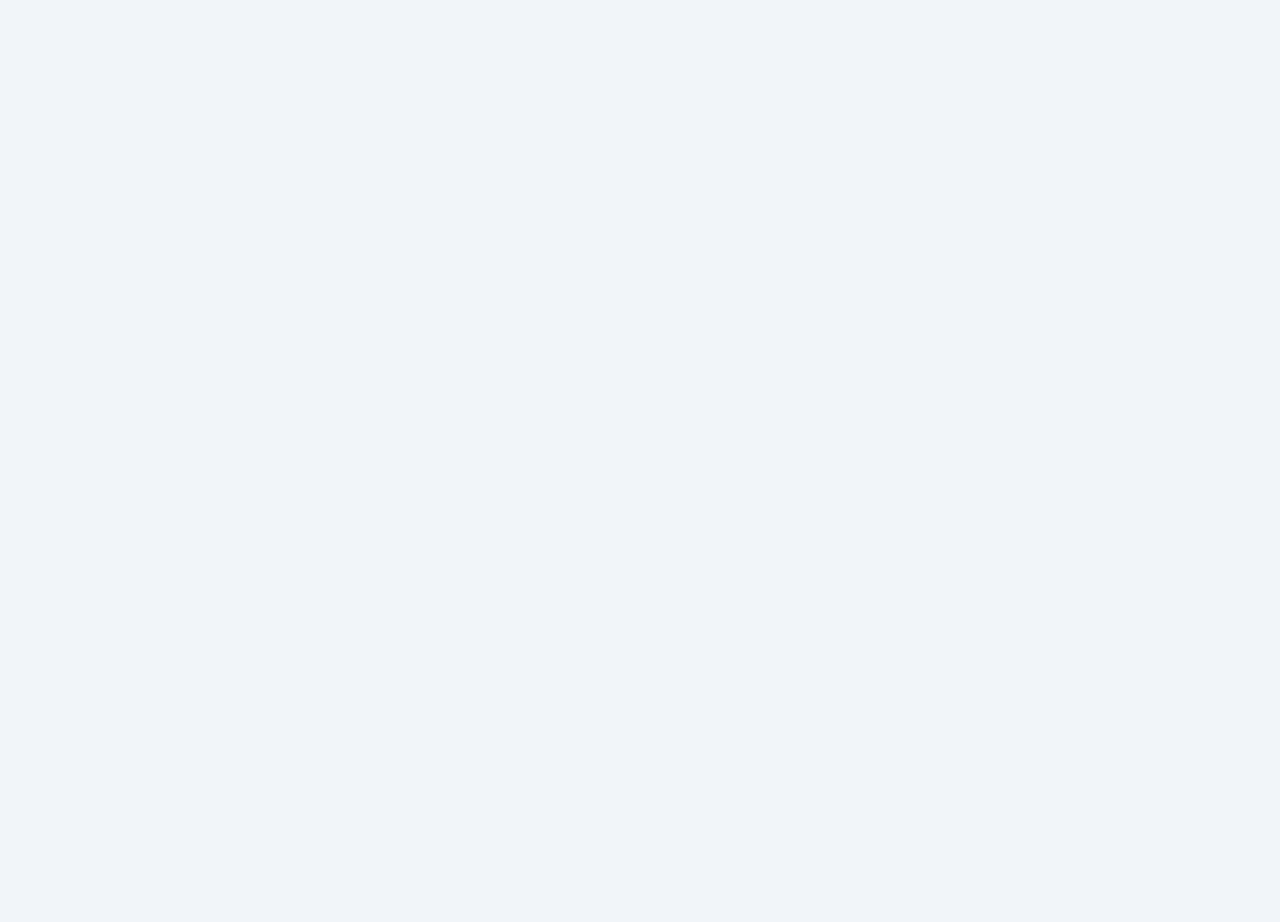
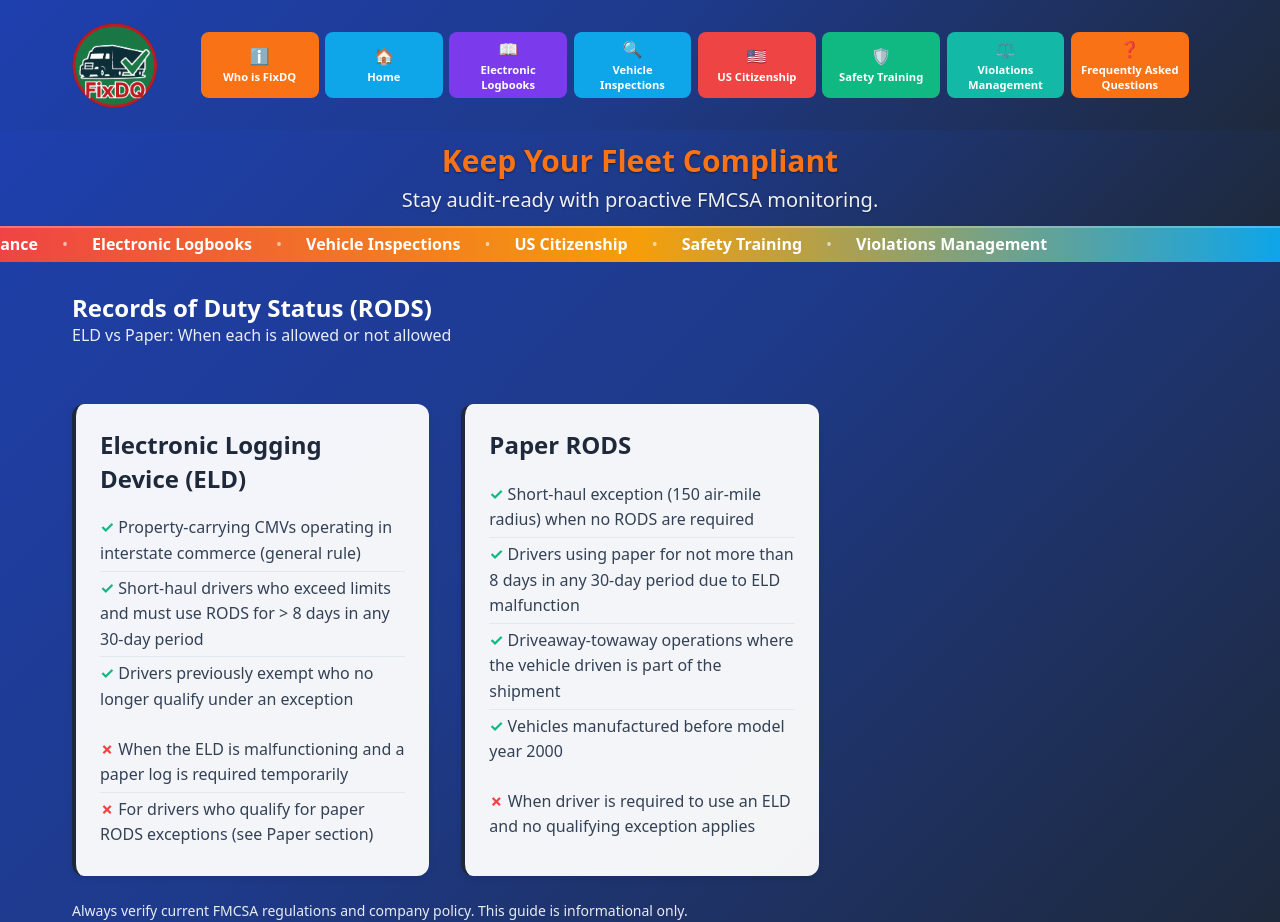
Before and after one commit to Cocodog2014/fixdq-Prod, a React (Vite) app: page /rds in a window 1280 px wide. Before the commit this address had no page. Before the commit the page ends 800 px from the top, so only its background shows below. Built offline with nearby package versions, Linux system fonts and the light colour scheme.

Commit message:
build the landing page

```diff
--- a/src/global.css
+++ b/src/global.css
@@ -23,6 +23,7 @@
 @import './pages/VehicleInspections/PreTrip.css';
 @import './pages/VehicleInspections/PostTrip.css';
 @import './pages/VehicleInspections/DotRoadside.css';
+@import './pages/RDS/RDS.css';
 /* Add future page imports here:
    @import './AboutPage.css';
    @import './ContactPage.css';
--- a/src/main.jsx
+++ b/src/main.jsx
@@ -16,6 +16,7 @@ import PostTrip from './pages/VehicleInspections/PostTrip'
 import DotRoadside from './pages/VehicleInspections/DotRoadside'
 import MaintenanceRepair from './pages/VehicleInspections/MaintenanceRepair'
 import EnglishProficiency from './pages/VehicleInspections/EnglishProficiency'
+import RDS from './pages/RDS/RDS'
 import About from './pages/About/About'
 import FAQ from './pages/FAQ/FAQ'
 import Consultation from './pages/Consultation/Consultation'
@@ -39,6 +40,8 @@ createRoot(document.getElementById('root')).render(
   <Route path="/vehicle-inspections/english-proficiency" element={<EnglishProficiency />} />
   <Route path="/vehicle-inspections/dvir" element={<PostTrip />} />
   <Route path="/vehicle-inspections/maintenance-repair" element={<MaintenanceRepair />} />
+  <Route path="/records-of-duty" element={<RDS />} />
+  <Route path="/rds" element={<RDS />} />
   <Route path="/faq" element={<FAQ />} />
   <Route path="/about" element={<About />} />
   <Route path="/consultation" element={<Consultation />} />
--- a/src/pages/HomePage/HomePage.jsx
+++ b/src/pages/HomePage/HomePage.jsx
@@ -25,6 +25,24 @@ function HomePage() {
               </ul>
               <div className="feature-footer">
                 <span className="card-cta">Open FMCSA Page</span>
+              </div>
+            </Link>
+
+            {/* Records of Duty Status (RDS) */}
+            <Link to="/records-of-duty" className="feature-card purple-border feature-link-card">
+              <div className="feature-header">
+                <span className="icon">🕒</span>
+                <h3>Records of Duty Status</h3>
+              </div>
+              <ul>
+                <li>ELD vs Paper: who must use which</li>
+                <li>Allowed and not allowed scenarios</li>
+                <li>Short-haul exceptions</li>
+                <li>ELD malfunction temporary paper rules</li>
+                <li>Pre-2000 vehicle exemptions</li>
+              </ul>
+              <div className="feature-footer">
+                <span className="card-cta">Open RDS Guide</span>
               </div>
             </Link>
 
--- /dev/null
+++ b/src/pages/RDS/RDS.css
@@ -0,0 +1,45 @@
+/* Records of Duty Status (RODS) */
+.rds-page .rds-hero {
+  padding: var(--spacing-xl) 0;
+  color: var(--color-white);
+}
+
+.rds-page .rds-hero h1 {
+  font-size: var(--font-size-2xl);
+}
+
+.rds-page .rds-hero .subtitle {
+  opacity: 0.9;
+}
+
+.rds-content .grid {
+  margin-top: var(--spacing-lg);
+}
+
+.rds-content .card {
+  background: rgba(255,255,255,0.95);
+  border-radius: var(--radius-xl);
+  padding: var(--spacing-lg);
+  border-left: 4px solid;
+}
+
+.rds-content h3 { color: var(--color-gray-800); }
+
+.rds-content ul { list-style: none; margin-top: var(--spacing-md); }
+.rds-content li { padding: var(--spacing-xs) 0; border-bottom: 1px solid var(--color-gray-200); color: var(--color-gray-700); }
+.rds-content li:last-child { border-bottom: none; }
+
+.rds-content .allowed li::before {
+  content: '✓ ';
+  color: var(--color-accent-green);
+  font-weight: 700;
+}
+
+.rds-content .not-allowed li::before {
+  content: '✗ ';
+  color: var(--color-accent-red);
+  font-weight: 700;
+}
+
+.rds-content .notes { margin-top: var(--spacing-lg); color: var(--color-white); }
+.rds-content .disclaimer { opacity: 0.9; font-size: var(--font-size-sm); }
--- /dev/null
+++ b/src/pages/RDS/RDS.jsx
@@ -0,0 +1,54 @@
+import GlobalHeader from '../../components/GlobalHeader';
+
+function RDS() {
+  return (
+    <div className="rds-page app">
+      <GlobalHeader />
+
+      <section className="rds-hero">
+        <div className="container">
+          <h1>Records of Duty Status (RODS)</h1>
+          <p className="subtitle">ELD vs Paper: When each is allowed or not allowed</p>
+        </div>
+      </section>
+
+      <section className="rds-content">
+        <div className="container">
+          <div className="grid">
+            <div className="card blue-border">
+              <h3>Electronic Logging Device (ELD)</h3>
+              <ul className="allowed">
+                <li>Property-carrying CMVs operating in interstate commerce (general rule)</li>
+                <li>Short-haul drivers who exceed limits and must use RODS for &gt; 8 days in any 30-day period</li>
+                <li>Drivers previously exempt who no longer qualify under an exception</li>
+              </ul>
+              <ul className="not-allowed">
+                <li>When the ELD is malfunctioning and a paper log is required temporarily</li>
+                <li>For drivers who qualify for paper RODS exceptions (see Paper section)</li>
+              </ul>
+            </div>
+
+            <div className="card green-border">
+              <h3>Paper RODS</h3>
+              <ul className="allowed">
+                <li>Short-haul exception (150 air-mile radius) when no RODS are required</li>
+                <li>Drivers using paper for not more than 8 days in any 30-day period due to ELD malfunction</li>
+                <li>Driveaway-towaway operations where the vehicle driven is part of the shipment</li>
+                <li>Vehicles manufactured before model year 2000</li>
+              </ul>
+              <ul className="not-allowed">
+                <li>When driver is required to use an ELD and no qualifying exception applies</li>
+              </ul>
+            </div>
+          </div>
+
+          <div className="notes">
+            <p className="disclaimer">Always verify current FMCSA regulations and company policy. This guide is informational only.</p>
+          </div>
+        </div>
+      </section>
+    </div>
+  );
+}
+
+export default RDS;
```
